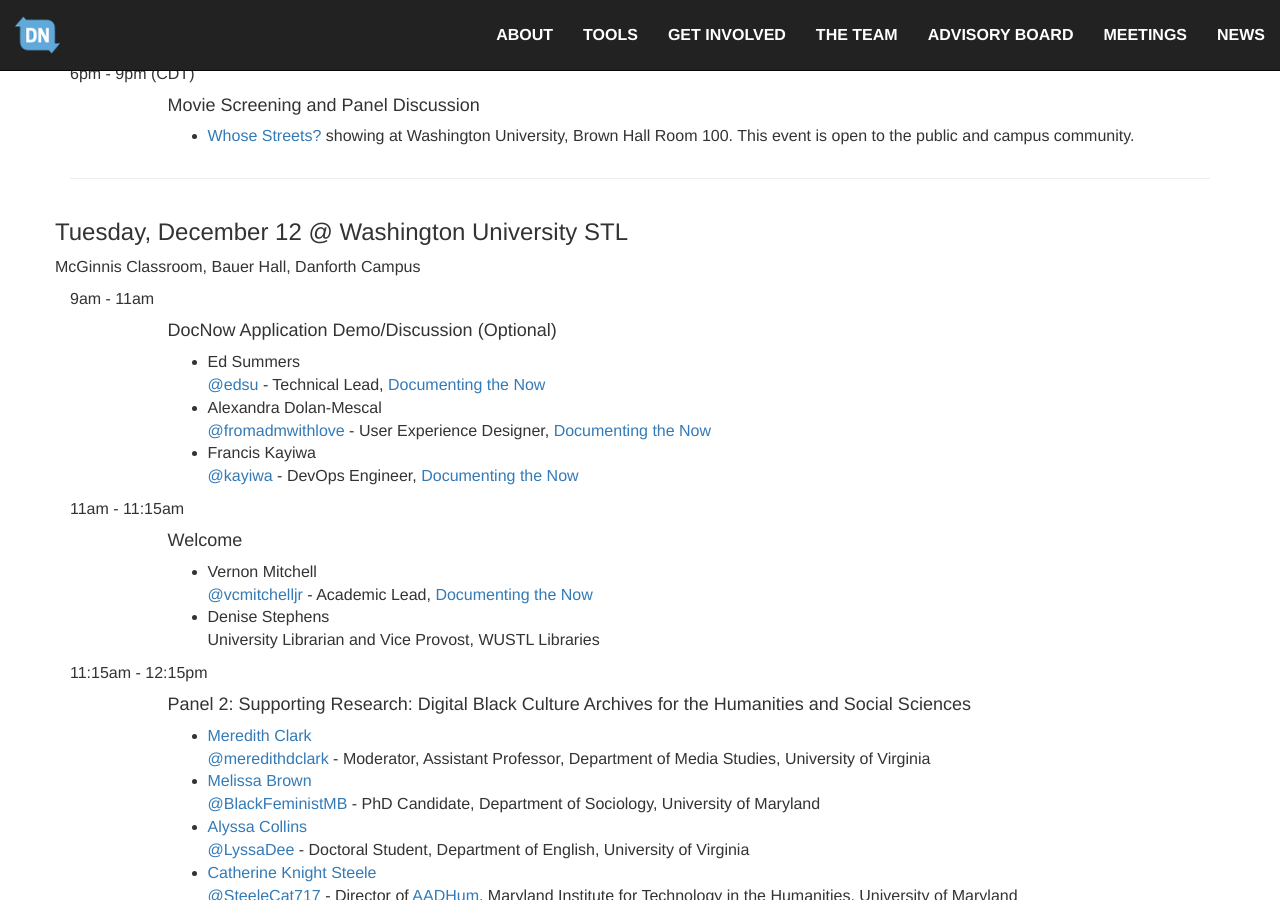
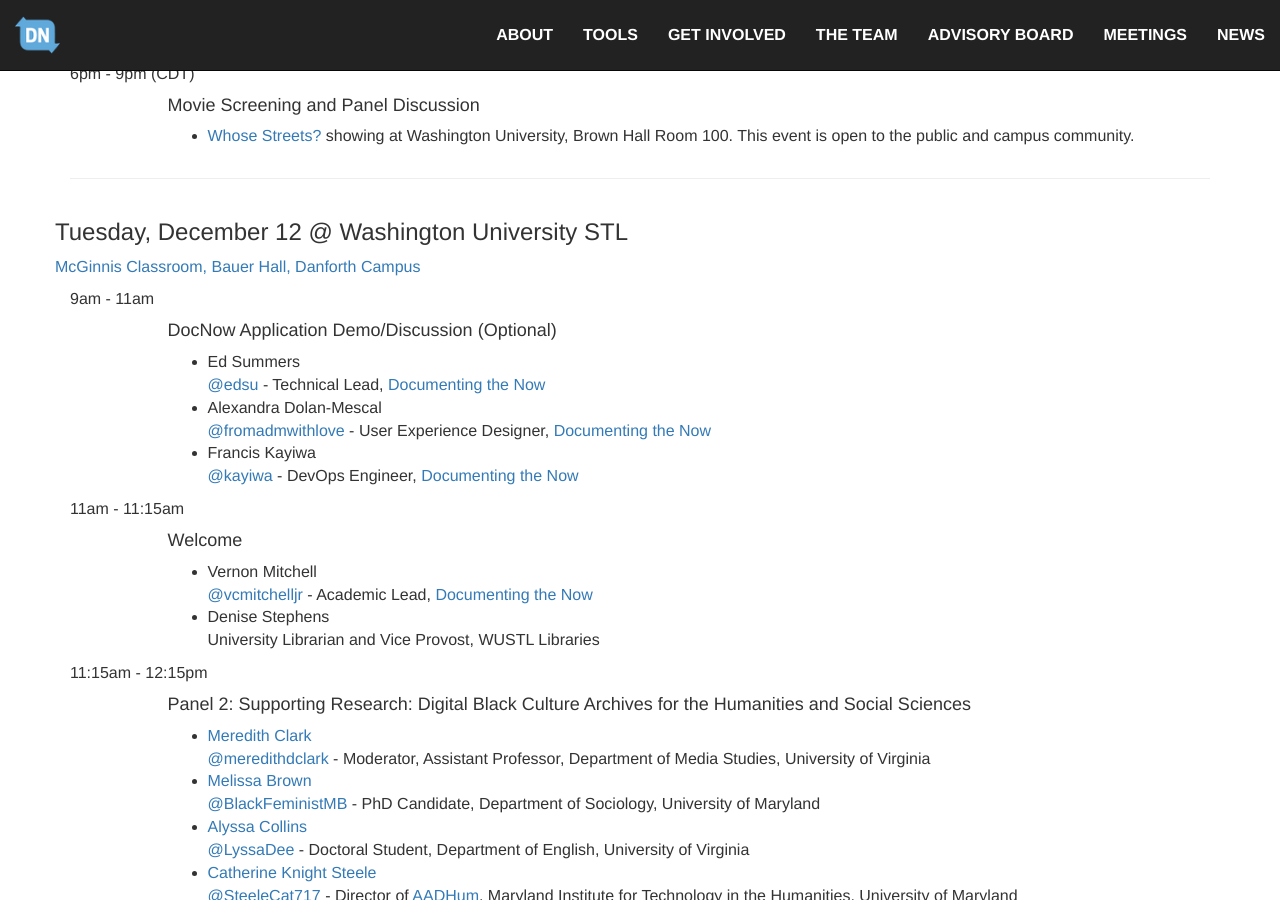
Before and after one commit to DocNow/docnow.github.io, a Jekyll site: the page built from meetings/stl-2017/index.html, in a window 1280 px wide and 900 px high, scrolled down 1598 px. Built offline with Jekyll 4.4.1, drawn with Linux system fonts in a browser that asks for light colours.

Commit message:
add map
link

```diff
--- a/meetings/stl-2017/index.html
+++ b/meetings/stl-2017/index.html
@@ -76,7 +76,7 @@
   <hr>
   <div class="row">
     <h3>Tuesday, December 12 @ Washington University STL</h3>
-    <p>McGinnis Classroom, Bauer Hall, Danforth Campus</p>
+    <p><a href="https://wustladm.maps.arcgis.com/apps/webappviewer/index.html?id=1d935c37546d408ea95e02f9793ef0f8&extent=-90.3232,38.6397,-90.2924,38.6539&home=true&zoom=true&scale=true&basemap_gallery=true&disable_scroll=true&theme=light">McGinnis Classroom, Bauer Hall, Danforth Campus</a></p>
     <div class="col-lg-10">9am - 11am</div>
     <div class="col-lg-offset-1 col-lg-12">
       <h4>DocNow Application Demo/Discussion (Optional)</h4>
```
